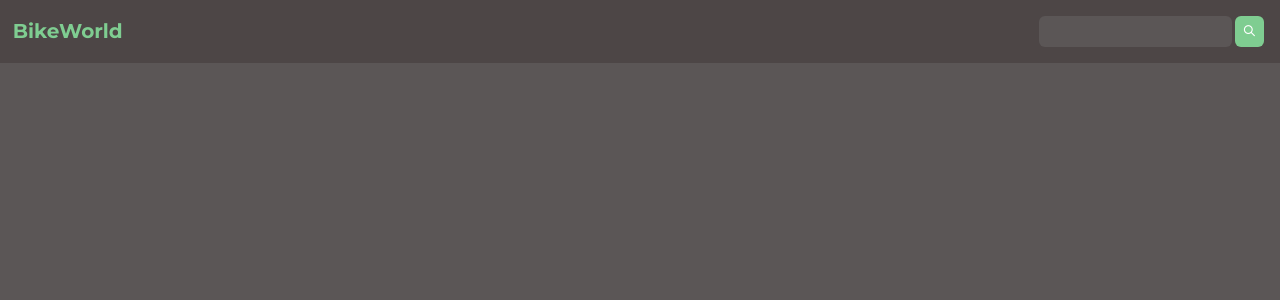
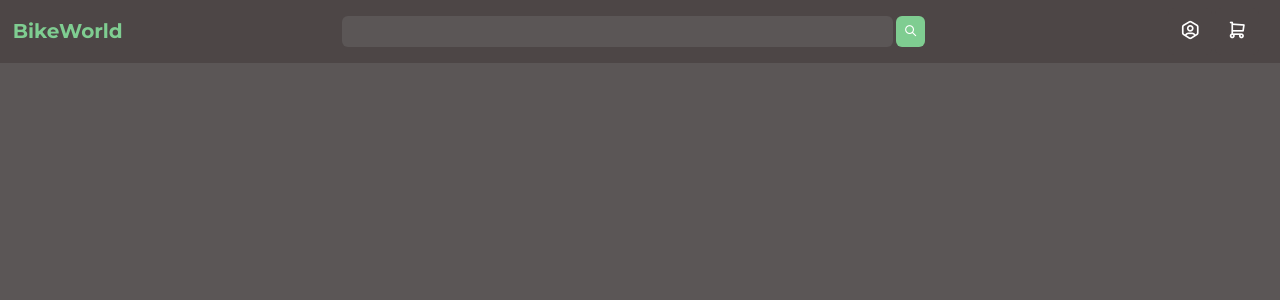
Before and after one commit to Astilion/bikeworld, a React (Vite) app: page / in a window 1280 px wide. Shown: the top 300 px of the page. Built offline with nearby package versions, Linux system fonts and the light colour scheme.

Commit message:
added account & shopping cart buttons on width 768px

```diff
--- a/src/App.jsx
+++ b/src/App.jsx
@@ -19,7 +19,7 @@ const App =() => {
   return (
     <>
 
-    <Header/>
+    <Header isShown={isShown}/>
     {isShown ? null : <UserPanel/>}
     </>
   );
--- a/src/components/layout/Header.jsx
+++ b/src/components/layout/Header.jsx
@@ -1,18 +1,33 @@
 import styles from "./Header.module.scss";
 
 const Header = props => {
-    return (<>
+	const isShown = props.isShown;
+	return (
+		<>
 			<header className={styles.header}>
 				<h1 className={styles.logo}>BikeWorld</h1>
-        <div className={styles.searchBar} >
-          <input className={styles.searchInput} type="text" id="search" />
-            <button><i class="ti ti-search"></i></button>
+				<div className={styles.searchBar}>
+					<input className={styles.searchInput} type='text' id='search' />
+					<button>
+						<i class='ti ti-search'></i>
+					</button>
 				</div>
+				{isShown ? (
+					<div className={styles.sideContainer}>
+						<button>
+							<i class='ti ti-user-hexagon'></i>
+						</button>
+						<button>
+							<i class='ti ti-shopping-cart'></i>
+						</button>
+					</div>
+				) : null}
 			</header>
-      <div className="hero">
-        <div className="hero__img"></div>
-        <div className="hero__shadow"></div>
-        <div className="hero__text"></div>
+			<nav className={styles.nav}></nav>
+			<div className='hero'>
+				<div className='hero__img'></div>
+				<div className='hero__shadow'></div>
+				<div className='hero__text'></div>
 			</div>
 		</>
 	);
--- a/src/components/layout/Header.module.scss
+++ b/src/components/layout/Header.module.scss
@@ -3,39 +3,62 @@
 	display: flex;
 	align-items: center;
 	justify-content: space-between;
-    background-color: #4D4646;
-    padding: .3em;
+	background-color: #4d4646;
+	padding: 0.3em;
 
 	.logo {
-        position: relative;;
+		position: relative;
 		font-size: 2rem;
-        color: #7FCD91;
-        padding: .4em;
+		color: #7fcd91;
+		padding: 0.4em;
 	}
 	.searchBar {
-        padding: .7em;
+		padding: 0.7em;
 	}
 	.searchInput {
-        background-color: #5B5656;
-        padding: .6em;
+		background-color: #5b5656;
+		padding: 0.6em;
 		border-radius: 6px;
 		border: none;
 	}
 	button {
 		position: relative;
-        background-color: #7FCD91;
+		background-color: #7fcd91;
 		border: none;
 		border-radius: 6px;
-        padding: .6em;
+		padding: 0.6em;
 		margin-left: 3px;
+		cursor: pointer;
 
-        i{
+		i {
 			color: White;
 		}
 
-        &:focus, &:hover {
-            outline: #7FCD91;
+		&:focus,
+		&:hover {
+			outline: #7fcd91;
 			background-color: #64ad75;
 		}
 	}
 }
+@media (min-width: 768px) {
+	.header {
+		.searchBar {
+			width: 50%;
+		}
+		.searchInput {
+			width: 90%;
+		}
+
+		.sideContainer {
+			margin-right: 1em;
+			button {
+				font-size: 2rem;
+				background-color: #4d4646;
+				&:hover {
+					background-color: #64ad75;
+				}
+			}
+		}
+	}
+}
```
Lines whose indentation alone changed are shown as unchanged.
